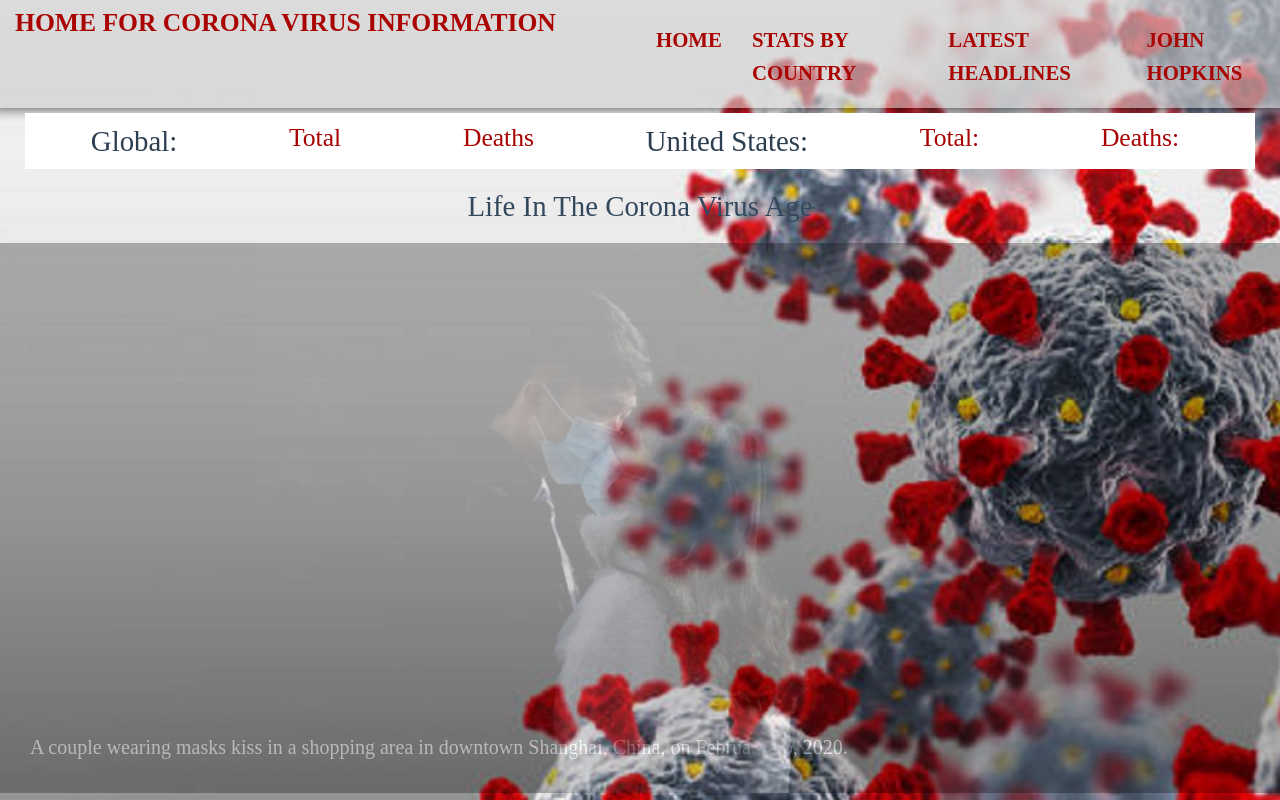
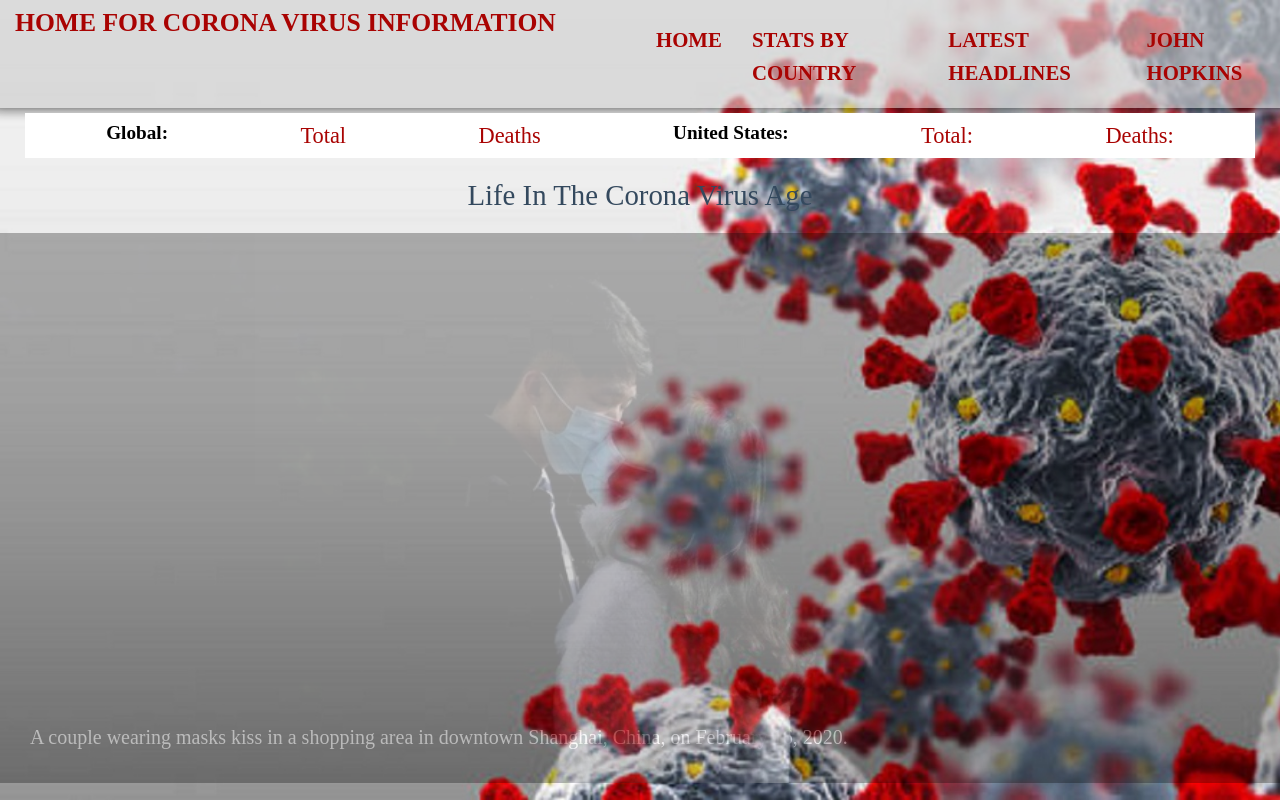
Before and after one commit to alank90/corona-virus, a Vue app: page / in a window 1280 px wide. Built offline with nearby package versions, Linux system fonts and the light colour scheme; no server answers.

Commit message:
commit.CSS changes..

```diff
--- a/src/App.vue
+++ b/src/App.vue
@@ -98,7 +98,7 @@ a {
   padding: 10px 15px;
   text-transform: uppercase;
   margin-top: 5px;
-  transition: 0.8s;
+  transition: 1s;
 }
 .router-link:hover {
   -webkit-transform: rotateX(360deg);
--- a/src/components/displayQueryResults.vue
+++ b/src/components/displayQueryResults.vue
@@ -174,6 +174,7 @@ export default {
 </script>
 
 <style scoped>
+
 h2 {
   color: rgba(49, 2, 2, 0.966);
   text-align: center;
--- a/src/views/Coronavirus.vue
+++ b/src/views/Coronavirus.vue
@@ -22,15 +22,16 @@
       </select>
     </label>
 
-    <button class="myButton" @click="retrieveDataCountryTotal">Get Case Summary</button>
+    <button class="myButton" @click="retrieveDataCountryTotal">
+      Get Case Summary
+    </button>
 
     <div class="loading" v-show="loading">
       <i class="fa fa-spinner fa-spin" style="font-size:36px"></i>
     </div>
-    <div
-      v-if="coronaVirusFetchedData.length === 0"
-      class="no-responses"
-    >Sorry. No Results Available.</div>
+    <div v-if="coronaVirusFetchedData.length === 0" class="no-responses">
+      Sorry. No Results Available.
+    </div>
     <display-query-results
       v-else-if="coronaVirusFetchedData.length > 0"
       v-show="dataRetrieved"
@@ -81,7 +82,7 @@ export default {
   components: {
     "display-query-results": DisplayQueryResults,
     "display-graph-totals": DisplayGraphTotals,
-    "display-graph-confirmed": DisplayGraphConfirmed
+    "display-graph-confirmed": DisplayGraphConfirmed,
   },
   data: function() {
     return {
@@ -91,7 +92,7 @@ export default {
       countryVirusStatsTotal: { type: Object, default: null },
       loading: false,
       dataRetrieved: false,
-      showMessage: false
+      showMessage: false,
     };
   },
   methods: {
@@ -109,10 +110,10 @@ export default {
             headers: {
               "x-rapidapi-host": "covid-19-data.p.rapidapi.com",
               "x-rapidapi-key":
-                "9dec5a52c8msh3cacbb8feb21b54p18cf22jsn6f95168693d6"
-            }
+                "9dec5a52c8msh3cacbb8feb21b54p18cf22jsn6f95168693d6",
+            },
           }
-        ).then(res => (res.ok && res.json()) || Promise.reject(res)),
+        ).then((res) => (res.ok && res.json()) || Promise.reject(res)),
         fetch(
           `https://covid-19-data.p.rapidapi.com/report/country/name?date-format=YYYY-MM-DD&format=json&date=${lastWeek}&name=${this.selected}`,
           {
@@ -120,11 +121,11 @@ export default {
             headers: {
               "x-rapidapi-host": "covid-19-data.p.rapidapi.com",
               "x-rapidapi-key":
-                "9dec5a52c8msh3cacbb8feb21b54p18cf22jsn6f95168693d6"
-            }
+                "9dec5a52c8msh3cacbb8feb21b54p18cf22jsn6f95168693d6",
+            },
           }
-        ).then(res => (res.ok && res.json()) || Promise.reject(res))
-      ]).then(data => {
+        ).then((res) => (res.ok && res.json()) || Promise.reject(res)),
+      ]).then((data) => {
         // handle data array here. First all data for yesterday put into FetchedData
         this.coronaVirusFetchedData = data[0];
         // Next, virus values for last week to be used to compare confirmed cases change from last week
@@ -147,11 +148,11 @@ export default {
         active: 0,
         confirmed: 0,
         deaths: 0,
-        recovered: 0
+        recovered: 0,
       };
 
       // Need to sum up all fields.
-      provinces.forEach(element => {
+      provinces.forEach((element) => {
         cumulativeVirusStats.active =
           cumulativeVirusStats.active + element.active;
         cumulativeVirusStats.confirmed =
@@ -167,13 +168,13 @@ export default {
     displayGraphs: function() {
       EventBus.$emit("display-graphs", "clicked");
       if (this.coronaVirusFetchedData.length === 0) this.showMessage = true;
-    }
-  }
+    },
+  },
 };
 </script>
 
 <style scoped>
-div.corona-virus {
+.corona-virus {
   display: grid;
 }
 
--- a/src/views/Home.vue
+++ b/src/views/Home.vue
@@ -2,9 +2,10 @@
 <template>
   <div class="home">
     <ul>
-      Global:
+      <li class="title">Global:</li>
       <li>Total {{ totalWorldWideVirusStats.confirmed }}</li>
-      <li>Deaths {{ totalWorldWideVirusStats.deaths }}</li>United States:
+      <li>Deaths {{ totalWorldWideVirusStats.deaths }}</li>
+      <li class="title">United States:</li>
       <li>Total: {{ totalUSAVirusStats.confirmed }}</li>
       <li>Deaths: {{ totalUSAVirusStats.deaths }}</li>
     </ul>
@@ -19,12 +20,12 @@ import slideShow from "../components/SlideShow.vue";
 export default {
   name: "Home",
   components: {
-    slideShow
+    slideShow,
   },
   data: function() {
     return {
       totalWorldWideVirusStats: {},
-      totalUSAVirusStats: {}
+      totalUSAVirusStats: {},
     };
   },
   created: function retrieveWorldWideTotals() {
@@ -34,9 +35,10 @@ export default {
         method: "GET",
         headers: {
           "x-rapidapi-host": "covid-19-data.p.rapidapi.com",
-          "x-rapidapi-key": "9dec5a52c8msh3cacbb8feb21b54p18cf22jsn6f95168693d6"
-        }
-      }).then(res => (res.ok && res.json()) || Promise.reject(res)),
+          "x-rapidapi-key":
+            "9dec5a52c8msh3cacbb8feb21b54p18cf22jsn6f95168693d6",
+        },
+      }).then((res) => (res.ok && res.json()) || Promise.reject(res)),
       fetch(
         "https://covid-19-data.p.rapidapi.com/country?format=json&name=usa",
         {
@@ -44,11 +46,11 @@ export default {
           headers: {
             "x-rapidapi-host": "covid-19-data.p.rapidapi.com",
             "x-rapidapi-key":
-              "9dec5a52c8msh3cacbb8feb21b54p18cf22jsn6f95168693d6"
-          }
+              "9dec5a52c8msh3cacbb8feb21b54p18cf22jsn6f95168693d6",
+          },
         }
-      ).then(res => (res.ok && res.json()) || Promise.reject(res))
-    ]).then(data => {
+      ).then((res) => (res.ok && res.json()) || Promise.reject(res)),
+    ]).then((data) => {
       // handle data array here from multiple fetches here.
       this.totalWorldWideVirusStats = data[0][0];
       this.totalUSAVirusStats = data[1][0];
@@ -72,7 +74,7 @@ export default {
         );
       }
     });
-  }
+  },
 };
 </script>
 
@@ -90,21 +92,21 @@ ul {
   font-size: 1.8rem;
   flex-wrap: nowrap;
   justify-content: space-around;
-  color: #2c3e50;
+
   margin: 5px 25px;
   padding: 5px 15px;
   list-style-type: none;
   background-color: rgba(255, 255, 255, 1);
 }
+.title {
+  color: #000;
+  font-size: 1.2rem;
+  font-weight: 600;
+}
 
 li {
-  font-size: 1.6rem;
+  font-size: 1.4rem;
   color: #a90302;
-}
-
-
-
-li {
   margin: 0 10px;
 }
 </style>
```
